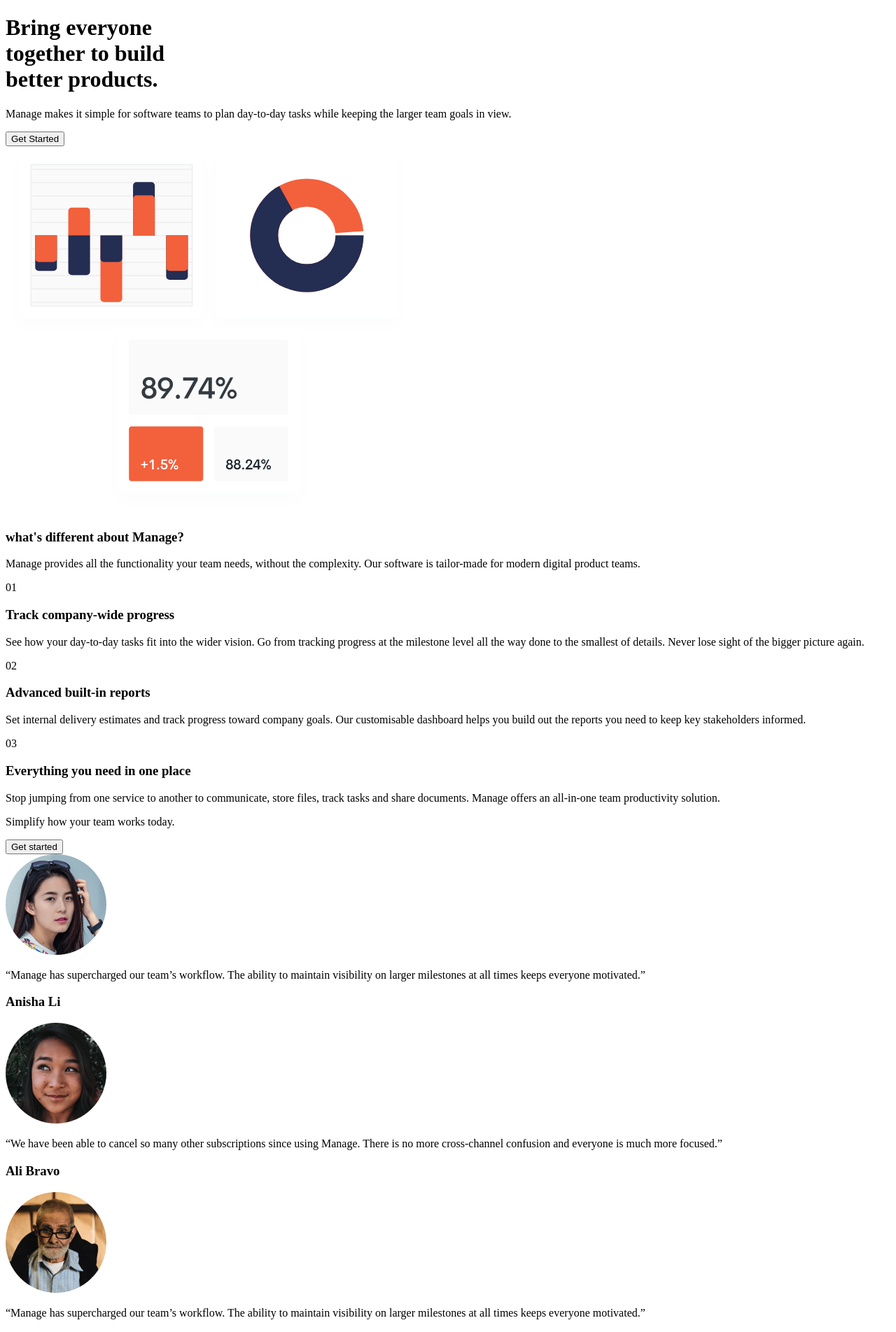
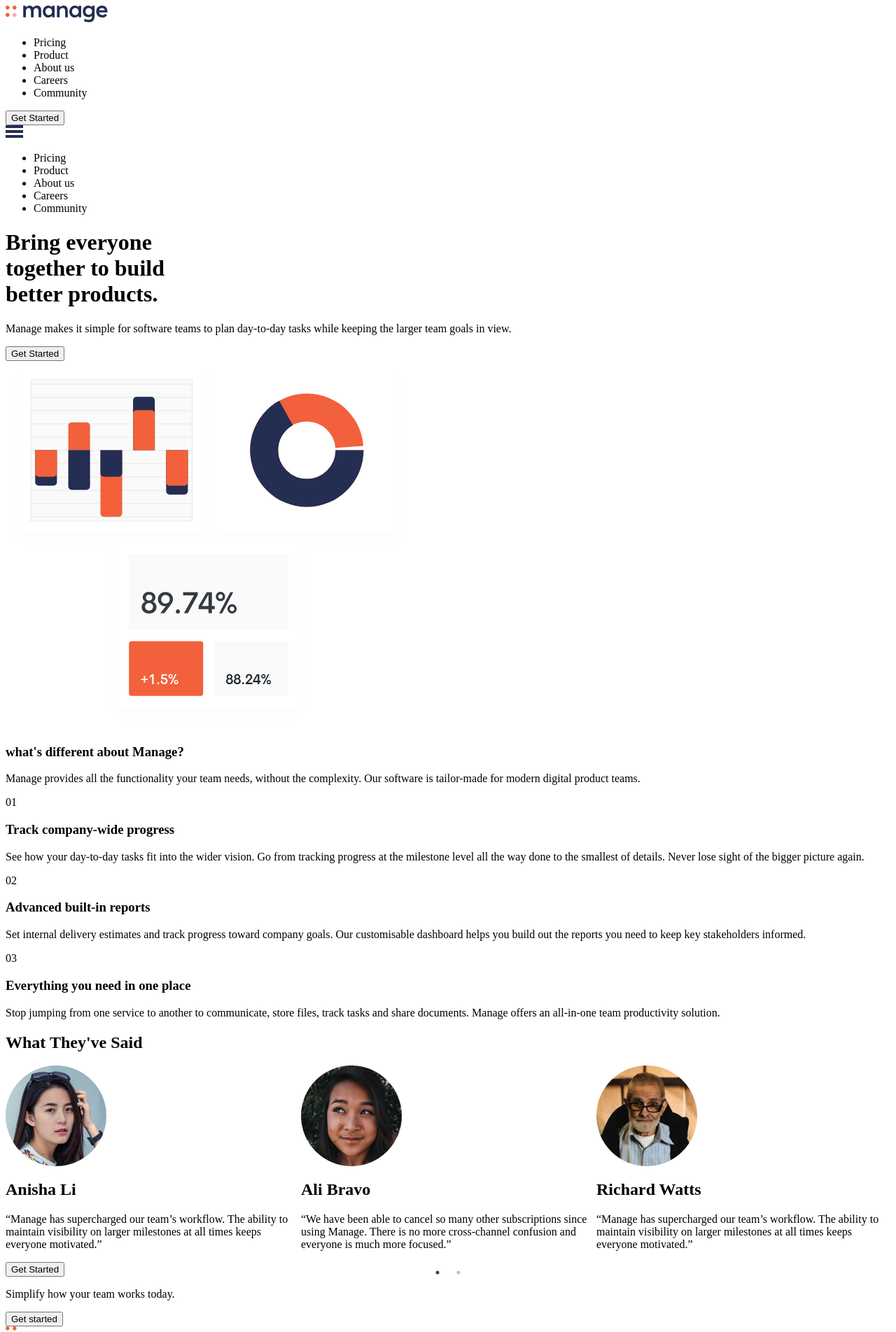
Before and after one commit to MohammadMasumHossain/New_manage_landing_page, a React (Vite) app: page / in a window 1280 px wide. Shown: the top 1904 px of the page at 70% size. Built offline with nearby package versions, Linux system fonts and the light colour scheme.

Commit message:
testimonial background image

```diff
--- a/package.json
+++ b/package.json
@@ -11,10 +11,15 @@
   },
   "dependencies": {
     "@tailwindcss/vite": "^4.1.17",
+    "@types/react-slick": "^0.23.13",
     "motion": "^12.23.25",
     "react": "^19.2.0",
     "react-dom": "^19.2.0",
+    "react-icons": "^5.5.0",
+    "react-responsive-carousel": "^3.2.23",
     "react-router": "^7.9.6",
+    "react-slick": "^0.31.0",
+    "slick-carousel": "^1.8.1",
     "swiper": "^12.0.3",
     "tailwindcss": "^4.1.17"
   },
--- a/src/App.css
+++ b/src/App.css
@@ -1 +1,4 @@
 @import "tailwindcss";
+.slick-slide >div {
+    margin: 0 10px;
+}
--- a/src/Components/Hero.tsx
+++ b/src/Components/Hero.tsx
@@ -1,4 +1,5 @@
 import HeroImage from "../assets/illustration-intro.svg";
+
 
 const Hero = () => {
   return (
--- a/src/Components/Navbar.tsx
+++ b/src/Components/Navbar.tsx
@@ -13,21 +13,17 @@ const Navbar = () => {
 
   return (
     <>
-
-      <nav className="flex justify-between gap-8 items-center py-6 px-4 md:px-12">
-
-
+      <nav className="flex relative justify-between gap-8 items-center py-6 px-4 md:px-12">
         <div>
-          <img className="w-40 h-auto" src={logo}  alt="logo" />
+          <img className="w-40 h-auto" src={logo} alt="logo" />
         </div>
 
-
         <ul className="hidden md:flex gap-6 text-gray-700 font-semibold">
-          <li >Pricing</li>
-          <li >Product</li>
-          <li >About us</li>
-          <li >Careers</li>
-          <li >Community</li>
+          <li>Pricing</li>
+          <li>Product</li>
+          <li>About us</li>
+          <li>Careers</li>
+          <li>Community</li>
         </ul>
 
         {/* Desktop Button */}
@@ -37,9 +33,8 @@ const Navbar = () => {
           </button>
         </div>
 
-
         {/* Mobile Hamburger */}
-        <div >
+        <div>
           {!nav ? (
             <img
               className="md:hidden w-8 "
@@ -60,16 +55,16 @@ const Navbar = () => {
 
       {/* mobile menu */}
       <nav
-        className={`md:hidden fixed top-16 right-0 h-full w-full bg-white z-40 flex flex-col items-center justify-center gap-10 text-xl font-semibold transition-all duration-700 ${
-          nav ? "translate-x-0" : "translate-x-full"
+        className={`md:hidden absolute top-16 right-0 h-full w-full  z-40 flex flex-col items-center justify-center gap-10 text-xl font-semibold transition-all duration-700 ${
+          nav ? "translate-x-0" : "translate-x-full hidden"
         }`}
       >
-        <ul className="flex flex-col gap-4  px-20 py-20 -mt-40 bg-gray-100  text-gray-700">
-          <li >Pricing</li>
-          <li >Product</li>
-          <li >About us</li>
-          <li >Careers</li>
-          <li >Community</li>
+        <ul className="flex flex-col gap-4  px-20 py-20 -mt-78 bg-gray-100  text-gray-700">
+          <li>Pricing</li>
+          <li>Product</li>
+          <li>About us</li>
+          <li>Careers</li>
+          <li>Community</li>
         </ul>
       </nav>
     </>
--- a/src/Components/Testimonial.tsx
+++ b/src/Components/Testimonial.tsx
@@ -1,62 +1,122 @@
-import React from 'react';
 import anishaimg from "../assets/avatar-anisha.png";
 import aliimg from "../assets/avatar-ali.png";
 import richardimg from "../assets/avatar-richard.png";
 import shanaiimg from "../assets/avatar-shanai.png";
-import { Swiper, SwiperSlide } from 'swiper/react';
-
+import Slider from "react-slick";
+import "slick-carousel/slick/slick.css";
+import "slick-carousel/slick/slick-theme.css";
+import { motion } from "motion/react";
 
 const Testimonial = () => {
-
-    const testimonialsData = [
-
+  const data = [
     {
-            id:1,
+      id: 1,
       name: "Anisha Li",
-            testimonial: "“Manage has supercharged our team’s workflow. The ability to maintain visibility on larger milestones at all times keeps everyone motivated.”",
+      testimonial:
+        "“Manage has supercharged our team’s workflow. The ability to maintain visibility on larger milestones at all times keeps everyone motivated.”",
       image: anishaimg,
     },
     {
-            id:2,
+      id: 2,
       name: "Ali Bravo",
-            testimonial: "“We have been able to cancel so many other subscriptions since using Manage. There is no more cross-channel confusion and everyone is much more focused.”",
+      testimonial:
+        "“We have been able to cancel so many other subscriptions since using Manage. There is no more cross-channel confusion and everyone is much more focused.”",
       image: aliimg,
     },
     {
-            id:3,
+      id: 3,
       name: "Richard Watts",
-            testimonial: "“Manage has supercharged our team’s workflow. The ability to maintain visibility on larger milestones at all times keeps everyone motivated.”",
+      testimonial:
+        "“Manage has supercharged our team’s workflow. The ability to maintain visibility on larger milestones at all times keeps everyone motivated.”",
       image: richardimg,
     },
     {
-            id:4,
+      id: 4,
       name: "Shanai Gough",
-            testimonial: "“Their software allows us to track, manage and collaborate on our projects from anywhere. It keeps the whole team in-sync without being intrusive.”",
+      testimonial:
+        "“Their software allows us to track, manage and collaborate on our projects from anywhere. It keeps the whole team in-sync without being intrusive.”",
       image: shanaiimg,
-        }
-    ]
-
+    },
+  ];
+  var settings = {
+    dots: true,
+    infinite: false,
+    speed: 500,
+    slidesToShow: 3,
+    slidesToScroll: 3,
+    initialSlide: 0,
+    responsive: [
+      {
+        breakpoint: 1024,
+        settings: {
+          slidesToShow: 3,
+          slidesToScroll: 3,
+          infinite: true,
+          dots: true,
+        },
+      },
+      {
+        breakpoint: 600,
+        settings: {
+          slidesToShow: 2,
+          slidesToScroll: 2,
+          initialSlide: 2,
+        },
+      },
+      {
+        breakpoint: 480,
+        settings: {
+          slidesToShow: 1,
+          slidesToScroll: 1,
+        },
+      },
+    ],
+  };
   return (
-       <Swiper
-        spaceBetween={50}
-        slidesPerView={1}
-
+    <div>
+      <div className="mt-20">
+        <h2 className="text-center text-3xl md:text-4xl font-bold mb-16">
+          What They've Said
+        </h2>
+      </div>
+      <div className=" m-auto">
+        <div className="mt-10 slider-container mb-10">
+          <Slider {...settings}>
+            {data.map((d) => (
+              <div className="pt-10 ">
+                <div className="bg-red-50 h-60   text-gray-500 roundex-xl">
+                  <div className="h-16 rounded-t-xl  relative flex justify-center items-center">
+                    <img
+                      src={d.image}
+                      className="h-16 w-16 absolute left-1/2 -translate-x-1/2 -mt-10 rounded-full  "
+                      alt="image"
+                    />
+                  </div>
+                  <div className="flex flex-col justify-center items-center gap-4 p-4">
+                    <h2 className="font-semibold text-lg text-gray-800">
+                      {d.name}
+                    </h2>
+                    <p className="text-gray-600 text-sm leading-relaxed opacity-80">
+                      {d.testimonial}
+                    </p>
+                  </div>
+                </div>
+              </div>
+            ))}
+          </Slider>
+        </div>
+      </div>
+      <div className="text-center mt-12 mb-12">
+        <motion.button
+          whileHover={{ scale: 1.1 }}
+          whileTap={{ scale: 0.95 }}
+          onHoverStart={() => console.log("hover started!")}
+          className="px-6 py-3 bg-[#f25f3a] text-white rounded-full font-semibold hover:bg-[#d94f2f] transition-colors"
         >
-
-        {testimonialsData.map(({id, name, testimonial, image}) => (
-            <SwiperSlide key={id} >
-            <div className="flex flex-col mb-20 w-20 bg-gray-500 h-20  items-center text-center px-6 md:px-0 md:w-2/4 mx-auto py-10">
-                <div className=''>
-                    <img src={image} alt={name} className="w-16 h-16 mb-6"/>
-                <p className="text-gray-600 mb-6">{testimonial}</p>
-                <h3 className="text-lg font-bold text-gray-800">{name}</h3>
+          Get Started
+        </motion.button>
       </div>
-
-
     </div>
-            </SwiperSlide>
-        ))}
-       </Swiper>
   );
 };
 
--- a/src/Layouts/RootLayout.tsx
+++ b/src/Layouts/RootLayout.tsx
@@ -8,15 +8,28 @@ import Testimonial from "../Components/Testimonial";
 
 const RootLayout = () => {
   return (
-    <div>
-      <div className=" px-10 md:px-26">
-        {/* <Navbar></Navbar> */}
-        <Hero></Hero>
-        <MainContent></MainContent>
+    <div >
+      <div className="  px-10 md:px-26 ">
+        <div className="relative" >
+          <div className="bg-[url('/bg-tablet-pattern.svg')]   -mt-90 md:-mt-60    md:ml-54  z-[-1] md:h-[856px] md:w-[1220px]  h-[850px] w-[830px]  absolute bg-no-repeat bg-top-right   ">
+
+          </div>
+          <Navbar></Navbar>
+          <Hero></Hero>
+
+        </div>
+        <div className="relative">
+           <div className="bg-[url('/bg-tablet-pattern.svg')] ml-30 -mt-120 md:-ml-60  z-[-1] md:mt-120  md:h-[756px] md:w-[420px] h-[850px] w-[830px]   absolute bg-no-repeat bg-top-right   ">
+
+          </div>
+          <MainContent></MainContent>
+
+          <Testimonial></Testimonial>
+
+        </div>
       </div>
 
       <Branding></Branding>
-      <Testimonial></Testimonial>
 
       <Footer></Footer>
     </div>
--- /dev/null
+++ b/src/type.d.ts
@@ -0,0 +1,2 @@
+declare module 'swiper/css';
+declare module 'swiper/css/pagination';
```
Also changed, not shown: public/bg-tablet-pattern.svg (renamed from src/assets/bg-tablet-pattern.svg), 1 other file (tests, documents, lock files or other folders). Lines whose indentation alone changed are shown as unchanged.
